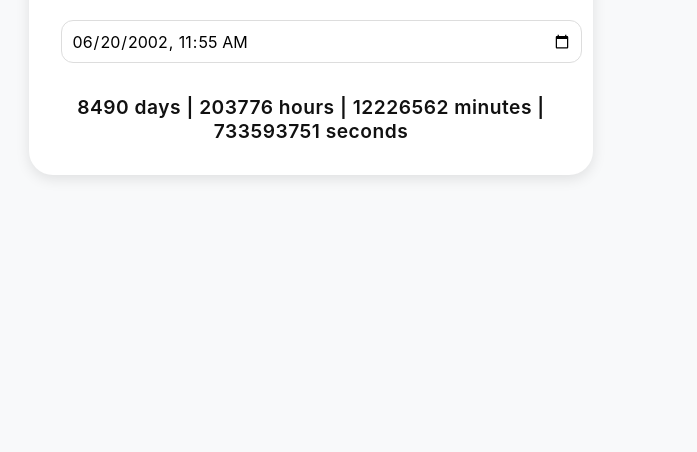
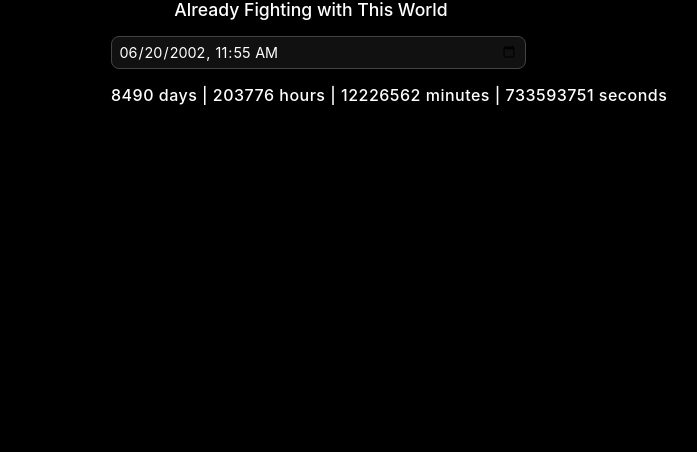
Before and after one commit to ZhangChule/zhangchule.github.io, a plain HTML site: page index.html in a window 1280 px wide. Shown: the part 348-800 px from the top of the page, without its empty margins (329-1026 px from the left). Drawn offline with Linux system fonts and the light colour scheme.

Commit message:
Update index.html

```diff
--- a/index.html
+++ b/index.html
@@ -6,7 +6,8 @@
   <style>
     body {
       font-family: Inter, -apple-system, BlinkMacSystemFont, "Segoe UI", Roboto, sans-serif;
-      background: #f8f9fa;
+      background: #000;
+      color: #fff;
       margin: 0;
       display: flex;
       justify-content: center;
@@ -14,35 +15,33 @@
       height: 100vh;
     }
     .card {
-      background: #fff;
-      padding: 2rem;
-      border-radius: 1.5rem;
-      box-shadow: 0 4px 14px rgba(0,0,0,0.1);
       text-align: center;
-      max-width: 500px;
+      max-width: 400px;
       width: 90%;
     }
     .title {
-      font-size: 1.4rem;
-      font-weight: 600;
-      margin-bottom: 1rem;
-      color: #333;
+      font-size: 1.1rem;
+      font-weight: 500;
+      margin-bottom: 0.5rem;
+      color: #fff;
     }
     input {
-      margin: 1rem 0;
-      padding: 0.6rem;
-      font-size: 1rem;
-      border: 1px solid #ddd;
-      border-radius: 0.75rem;
+      margin: 0.5rem 0 1rem 0;
+      padding: 0.4rem;
+      font-size: 0.9rem;
+      border: 1px solid #444;
+      border-radius: 0.5rem;
+      background: #111;
+      color: #fff;
       width: 100%;
       font-family: inherit;
     }
     #timer {
-      font-size: 1.2rem;
-      font-weight: 600;
-      margin-top: 1rem;
-      color: #111;
+      font-size: 1rem;
+      font-weight: 500;
+      color: #fff;
       letter-spacing: 0.5px;
+      white-space: nowrap;
     }
   </style>
 </head>
```
